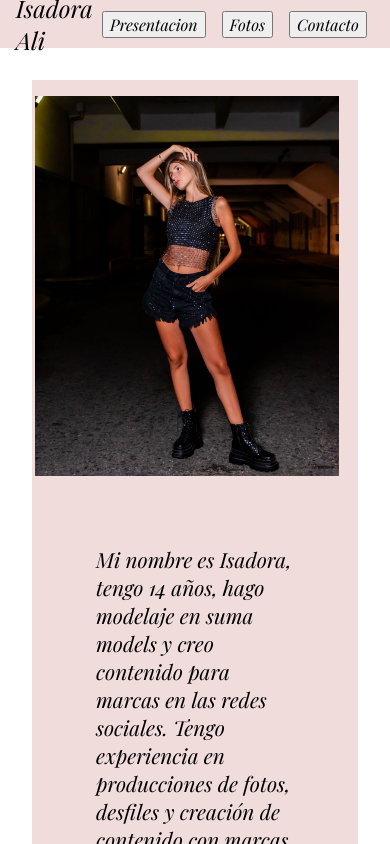
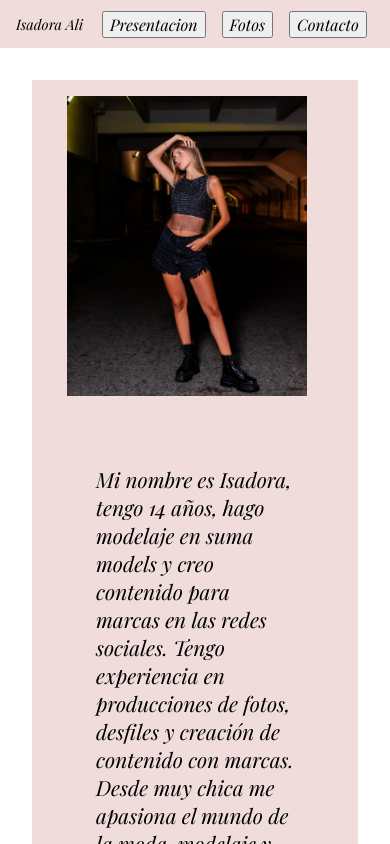
Before and after one commit to Ttbias2/Portfolio_isadora, an Angular app: page / in a window 390 px wide. Shown: the top 844 px of the page. Built offline with nearby package versions, Linux system fonts and the light colour scheme.

Commit message:
portfolio v1.1cel

```diff
--- a/src/app/app.component.css
+++ b/src/app/app.component.css
@@ -25,7 +25,7 @@ button{
 }
 
 @media screen and (max-width: 768px){
-    header{
-        font-size: 1rem;
+    header p{
+        font-size: .9rem;
     }
 }
--- a/src/app/presentacion/presentacion.component.css
+++ b/src/app/presentacion/presentacion.component.css
@@ -28,11 +28,13 @@ p{
 
     #contenedor{
         flex-direction: column;
+        align-items: center;
+        justify-content: center;
         margin: 2rem;
     }
 
     img{
-        width: 19rem;
+        width: 15rem;
     }
 
     p{
```
